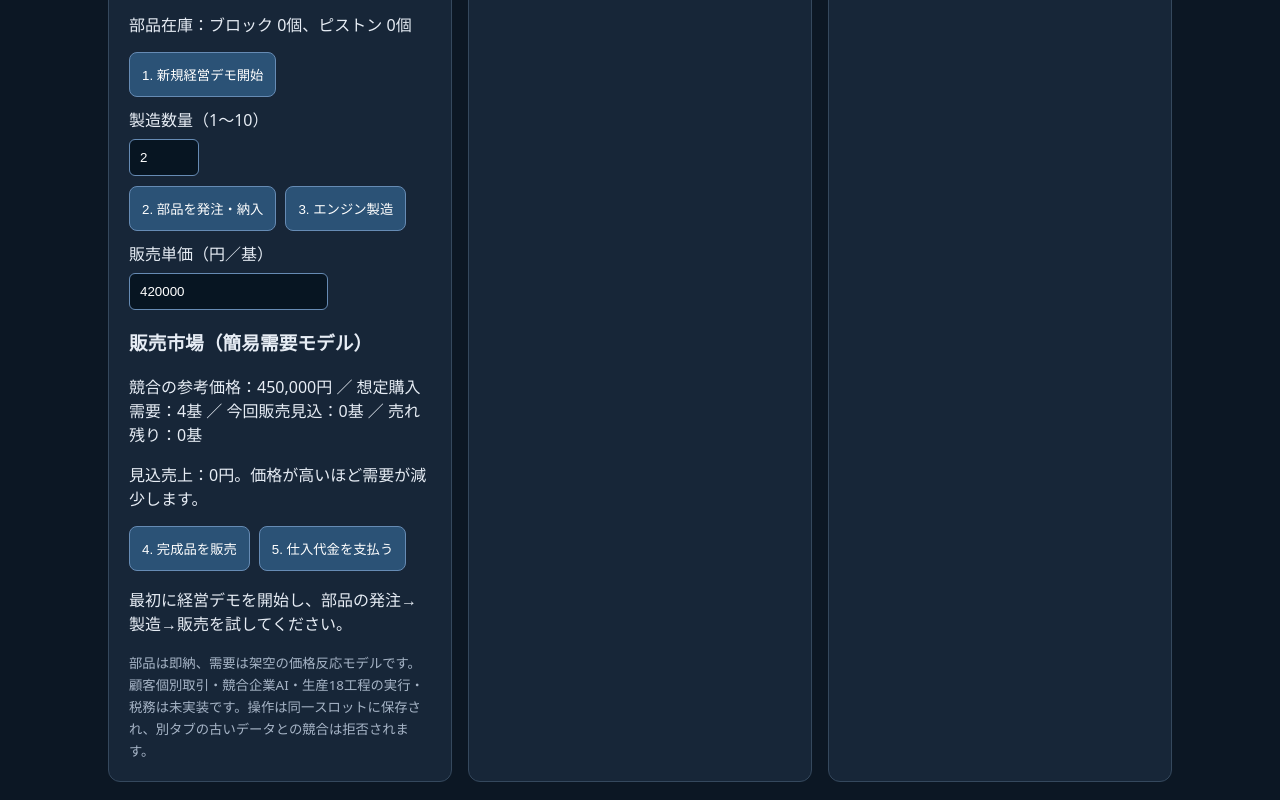
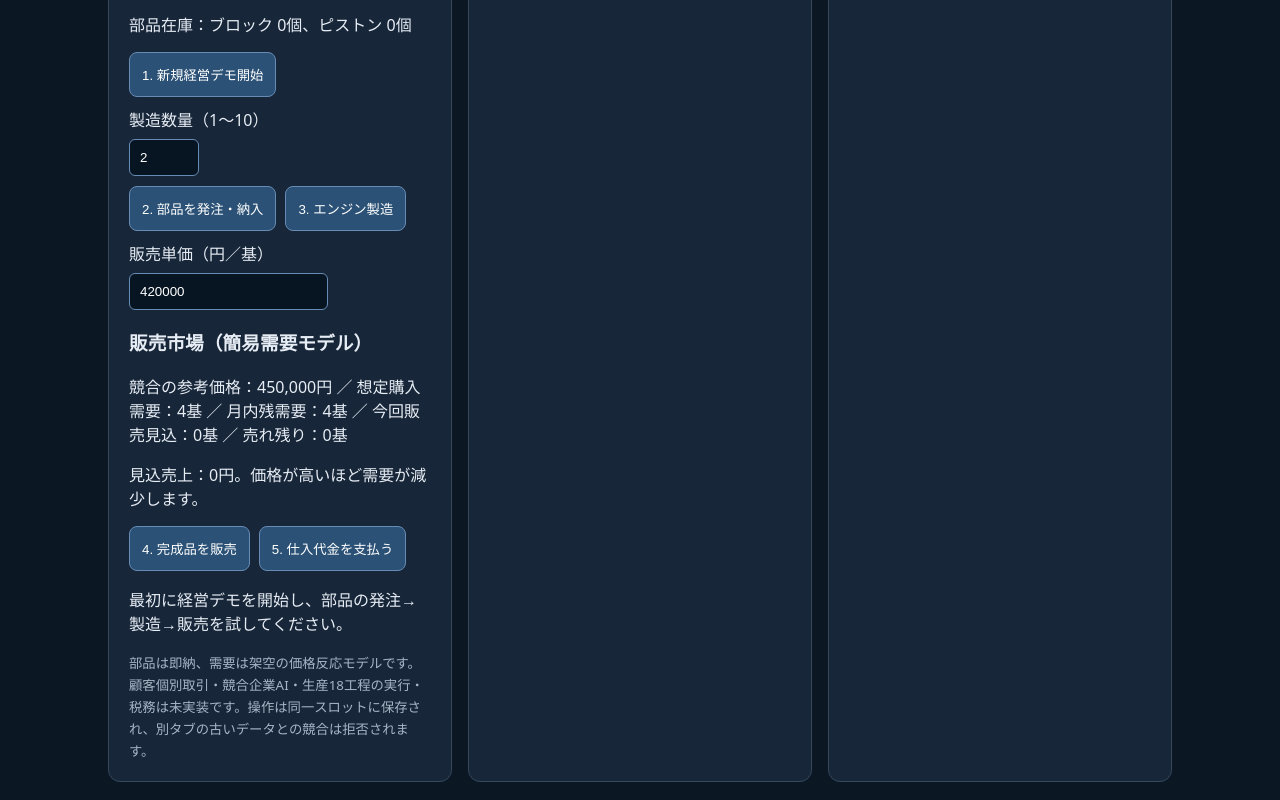
Before and after one commit to CeLiCa-Sun/JAPAN-AUTO-TYCOON, a React (Vite) app: page / in a window 1280 px wide. Shown: the part 2952-3752 px from the top of the page. Built offline with nearby package versions, Linux system fonts and the light colour scheme.

Commit message:
feat(ui): limit engine sales to monthly demand and guide supplier payment

```diff
--- a/src/app/BusinessCyclePanel.tsx
+++ b/src/app/BusinessCyclePanel.tsx
@@ -6,7 +6,7 @@ import {financialSnapshot} from "../domains/finance/reports";
 import {DEFAULT_ENGINE} from "../domains/engine/calculation";
 import {manufactureEngines} from "../domains/engine/persistentProduction";
 import {createPurchaseOrder,placePurchaseOrder,receivePurchasedParts,paySupplier} from "../domains/procurement/purchasing";
-import {sellFinishedEngines} from "../domains/finance/finishedGoods";
+import {sellEnginesIntoMarket} from "../domains/market/marketSales";
 import {estimateEngineMarket,REFERENCE_PRICE_YEN} from "../domains/market/engineMarket";
 import {saveAtomic} from "../storage/atomic";
 
@@ -30,7 +30,7 @@ export function BusinessCyclePanel({game,onSaved,slot}:{game:GameState;onSaved:(
  const available=game.production?.materials??[];
  const salePriceValid=Number.isSafeInteger(unitSalePrice)&&unitSalePrice>0;
  const market=salePriceValid?estimateEngineMarket(game,unitSalePrice,finished[0]?.remainingQuantity??0):null;
- const nextAction=!game.journals.length?"1. 新規経営デモ開始":!game.production?.costLots?.some(l=>l.quantity>0)&&!finished.length?"2. 部品を発注・納入":finished.length?"4. 完成品を販売":(available.find(m=>m.partId==="block")?.quantity??0)>0?"3. エンジン製造":"2. 部品を発注・納入";
+ const nextAction=!game.journals.length?"1. 新規経営デモ開始":finished.length?"4. 完成品を販売":(available.find(m=>m.partId==="block")?.quantity??0)>0?"3. エンジン製造":finance.payable>0?"5. 仕入代金を支払う":"2. 部品を発注・納入";
  const apply=async(action:()=>GameState,success:string)=>{
   if(busy)return;
   setBusy(true);
@@ -71,7 +71,7 @@ export function BusinessCyclePanel({game,onSaved,slot}:{game:GameState;onSaved:(
   if(!Number.isSafeInteger(unitSalePrice)||unitSalePrice<1)throw new RangeError("販売単価は正の整数で入力してください");
   const lot=finished[0];if(!lot)throw new Error("販売可能な完成品がありません");
   if(!market||market.sellable<1)throw new Error("その価格では購入需要がありません。販売価格を見直してください。");
-  return sellFinishedEngines(game,lot.orderId,market.sellable,unitSalePrice,"ui:sale:"+game.revision);
+  return sellEnginesIntoMarket(game,lot.orderId,unitSalePrice,"ui:sale:"+game.revision);
  },"需要内で完成品を販売し、売上・売上原価を計上しました");
  const pay=()=>apply(()=>{
   if(finance.payable<=0)throw new Error("未払の買掛金がありません");
@@ -105,7 +105,7 @@ export function BusinessCyclePanel({game,onSaved,slot}:{game:GameState;onSaved:(
   <label>販売単価（円／基） <input type="number" min="1" step="1000" value={unitSalePrice} onChange={e=>setUnitSalePrice(Number(e.target.value))}/></label>
   <div aria-label="市場需要の試算">
    <h3>販売市場（簡易需要モデル）</h3>
-   <p>競合の参考価格：{yen(REFERENCE_PRICE_YEN)} ／ 想定購入需要：{market?.maxBuyers??"-"}基 ／ 今回販売見込：{market?.sellable??"-"}基 ／ 売れ残り：{market?.unsold??"-"}基</p>
+   <p>競合の参考価格：{yen(REFERENCE_PRICE_YEN)} ／ 想定購入需要：{market?.maxBuyers??"-"}基 ／ 月内残需要：{market?.remainingBuyers??"-"}基 ／ 今回販売見込：{market?.sellable??"-"}基 ／ 売れ残り：{market?.unsold??"-"}基</p>
    <p>見込売上：{yen(market?.estimatedRevenueYen??0)}。価格が高いほど需要が減少します。</p>
   </div>
   <div className="actions">
```
